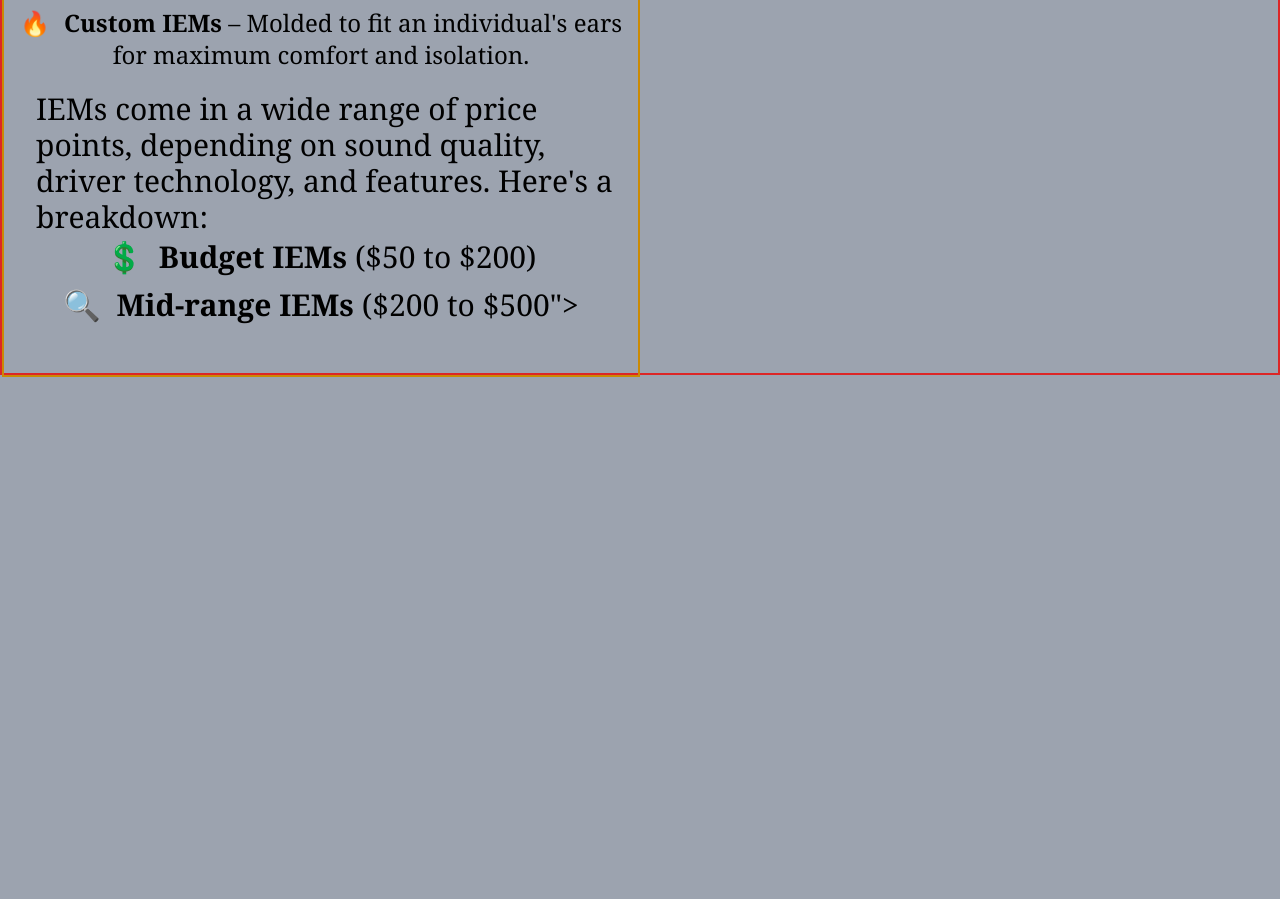
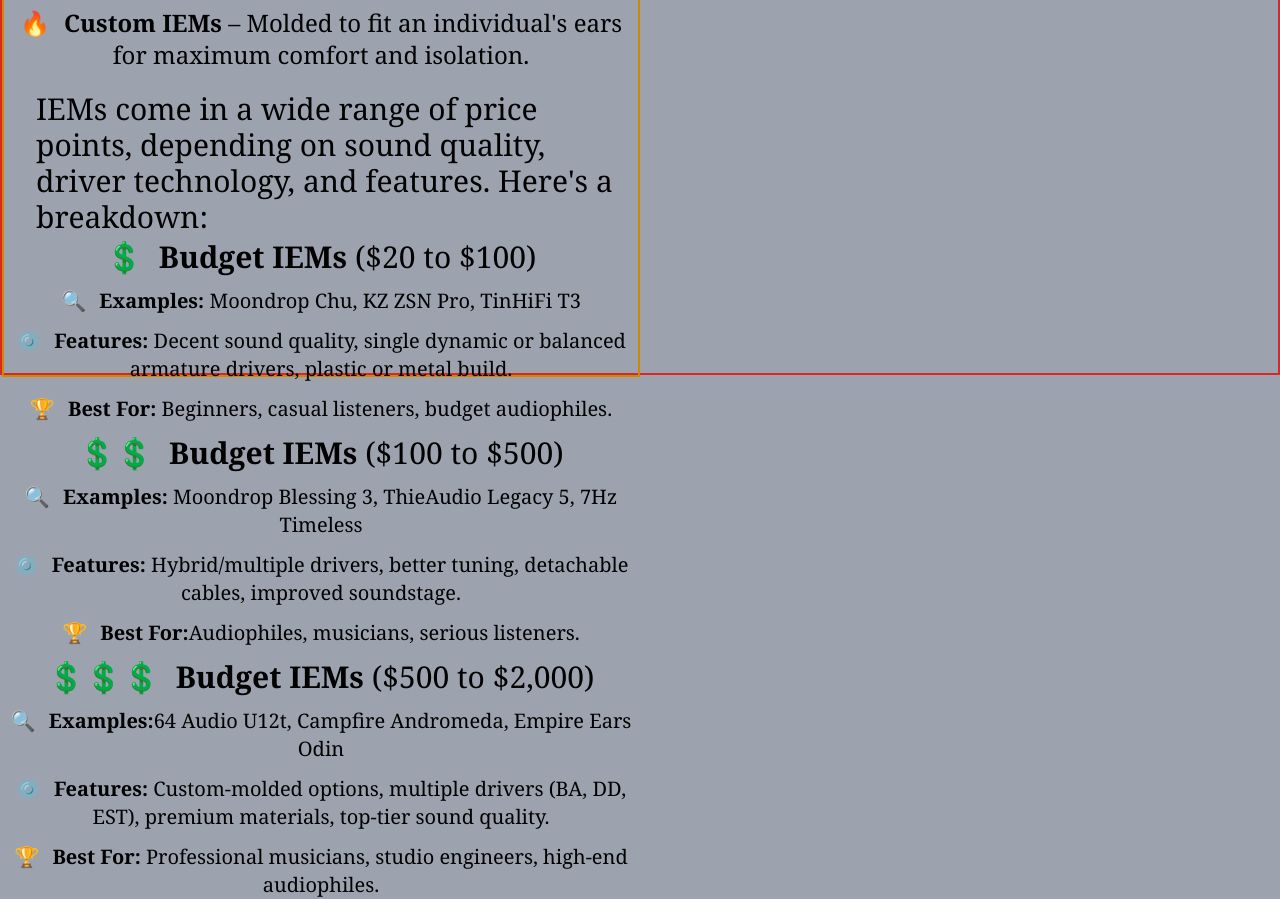
Before and after one commit to GavinEscanilla/tailwind-practice, a website: page index.html in a window 1280 px wide. Shown: the part 1289-2188 px from the top of the page. Before the commit the page ends 1666 px from the top, so only its background shows below. Drawn offline with nearby package versions, Linux system fonts and the light colour scheme.

Commit message:
finished the info side of the about section

```diff
--- a/index.html
+++ b/index.html
@@ -62,12 +62,72 @@
           <li
             class="text-center before:content-['💲'] before:mr-2 text-3xl font-serif pt-1"
           >
-            <span class="font-bold">Budget IEMs</span> ($50 to $200)
+            <span class="font-bold">Budget IEMs</span> ($20 to $100)
           </li>
           <li
-            class="text-center before:content-['🔍'] before:mr-2 text-3xl font-serif pt-1"
+            class="text-center before:content-['🔍'] before:mr-2 text-xl font-serif pt-1"
           >
-            <span class="font-bold">Mid-range IEMs</span> ($200 to $500">
+            <span class="font-bold">Examples:</span> Moondrop Chu, KZ ZSN Pro,
+            TinHiFi T3
+          </li>
+          <li
+            class="text-center before:content-['⚙️'] before:mr-2 text-xl font-serif pt-1"
+          >
+            <span class="font-bold">Features:</span> Decent sound quality,
+            single dynamic or balanced armature drivers, plastic or metal build.
+          </li>
+          <li
+            class="text-center before:content-['🏆'] before:mr-2 text-xl font-serif pt-1"
+          >
+            <span class="font-bold">Best For:</span> Beginners, casual
+            listeners, budget audiophiles.
+          </li>
+          <li
+            class="text-center before:content-['💲💲'] before:mr-2 text-3xl font-serif pt-1"
+          >
+            <span class="font-bold">Budget IEMs</span> ($100 to $500)
+          </li>
+          <li
+            class="text-center before:content-['🔍'] before:mr-2 text-xl font-serif pt-1"
+          >
+            <span class="font-bold">Examples:</span> Moondrop Blessing 3,
+            ThieAudio Legacy 5, 7Hz Timeless
+          </li>
+          <li
+            class="text-center before:content-['⚙️'] before:mr-2 text-xl font-serif pt-1"
+          >
+            <span class="font-bold">Features:</span> Hybrid/multiple drivers,
+            better tuning, detachable cables, improved soundstage.
+          </li>
+          <li
+            class="text-center before:content-['🏆'] before:mr-2 text-xl font-serif pt-1"
+          >
+            <span class="font-bold">Best For:</span>Audiophiles, musicians,
+            serious listeners.
+          </li>
+          <li
+            class="text-center before:content-['💲💲💲'] before:mr-2 text-3xl font-serif pt-1"
+          >
+            <span class="font-bold">Budget IEMs</span> ($500 to $2,000)
+          </li>
+          <li
+            class="text-center before:content-['🔍'] before:mr-2 text-xl font-serif pt-1"
+          >
+            <span class="font-bold">Examples:</span>64 Audio U12t, Campfire
+            Andromeda, Empire Ears Odin
+          </li>
+          <li
+            class="text-center before:content-['⚙️'] before:mr-2 text-xl font-serif pt-1"
+          >
+            <span class="font-bold">Features:</span> Custom-molded options,
+            multiple drivers (BA, DD, EST), premium materials, top-tier sound
+            quality.
+          </li>
+          <li
+            class="text-center before:content-['🏆'] before:mr-2 text-xl font-serif pt-1"
+          >
+            <span class="font-bold">Best For:</span> Professional musicians,
+            studio engineers, high-end audiophiles.
           </li>
         </ul>
       </div>
--- a/package.json
+++ b/package.json
@@ -10,6 +10,9 @@
   "license": "ISC",
   "description": "",
   "devDependencies": {
-    "prettier": "3.4.2"
+    "prettier": "^3.4.2"
+  },
+  "dependencies": {
+    "prettier-plugin-tailwindcss": "^0.6.11"
   }
 }
```
Also changed, not shown: .prettierrc.json (added), 1 other file.
